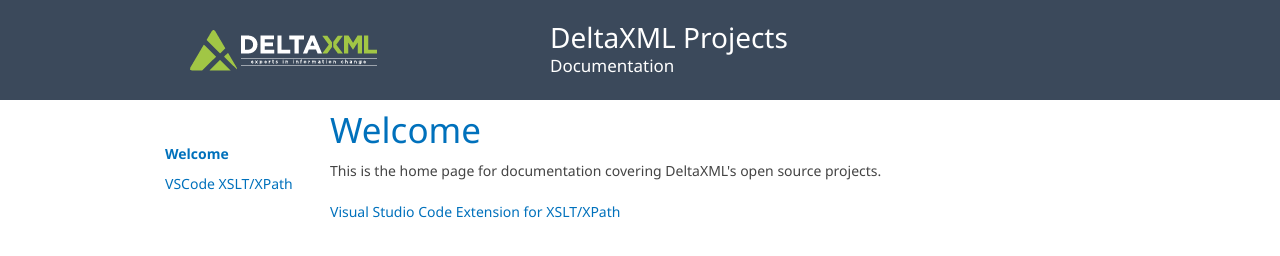
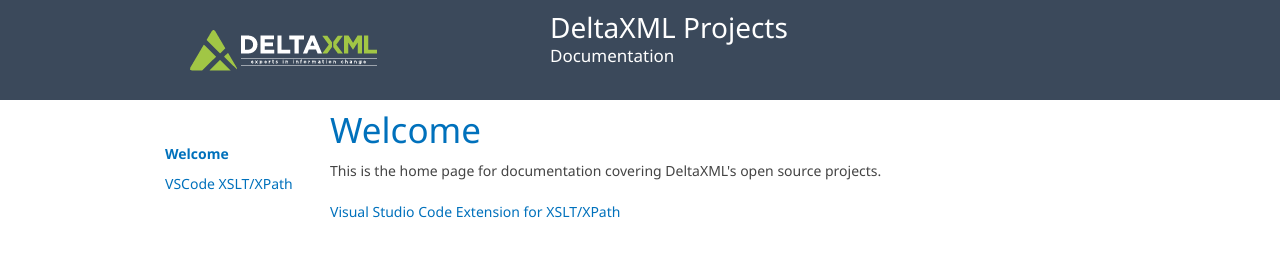
Before and after one commit to DeltaXML/deltaxml.github.io, a plain HTML site: page index.html in a window 1280 px wide. Drawn offline with Linux system fonts and the light colour scheme.

Commit message:
update global css

```diff
--- a/resources/custom.css
+++ b/resources/custom.css
@@ -136,7 +136,7 @@
 }
 
 .topTitle {
-  padding: 20px;
+  padding: 10px 8px 0px 20px;
 }
 
 .wrapper {
```
